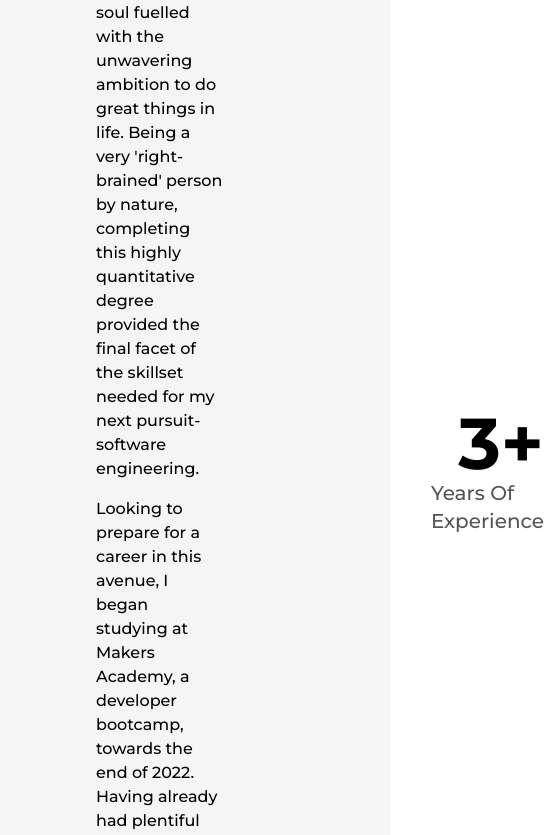
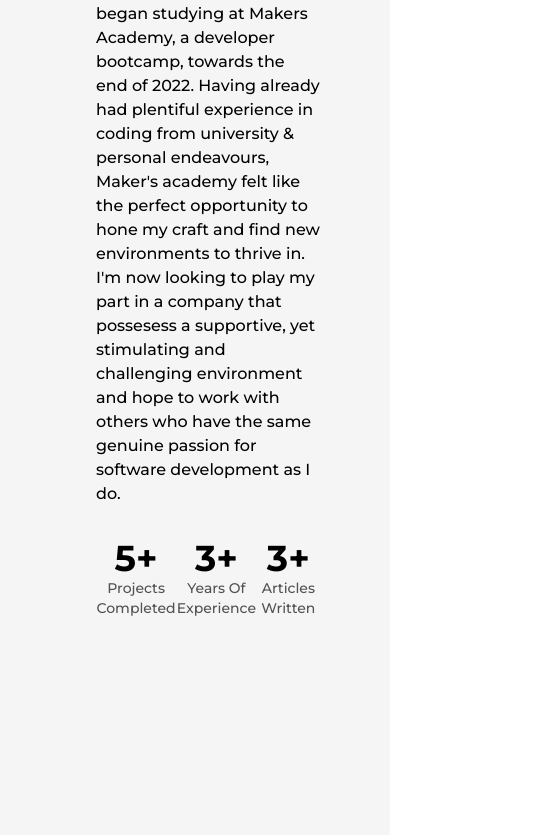
Before and after one commit to forreya/personal-website, a Next.js app: page /about-me in a window 390 px wide. Shown: the part 1157-1992 px from the top of the page, 544 px wide, since content can reach past the window. Built offline with nearby package versions, Linux system fonts and the light colour scheme.

Commit message:
Made paragraph, image & numbers in AboutMe page responsive

```diff
--- a/src/components/Footer.jsx
+++ b/src/components/Footer.jsx
@@ -5,7 +5,7 @@ const Footer = () => {
   return (
     <footer className="w-full border-t-2 border-solid border-dark
     font-medium text-lg sm:text-base h-full p-0">
-      <Layout className="py-8 flex items-center justify-between xl:py-8 lg:flex-col lg:py-2 md:py-3">
+      <Layout className="py-8 flex items-center justify-between xl:!py-8 lg:flex-col lg:!py-2 md:!py-3">
           <span className="">Hello there</span>
           <Link href="/" className="my-2">Made by Ryan Lai</Link>
           <Link href="/">This is my website</Link>
--- a/src/pages/about-me.js
+++ b/src/pages/about-me.js
@@ -42,9 +42,9 @@ const AboutMe = () => {
       </Head>
       <main>
         <Layout className='pt-16 flex w-full flex-col items-center justify-center'>
-          <AnimatedText text="All About Me" className='mb-16'/>
-          <div className='grid w-full grid-cols-8 gap-16'>
-            <div className='col-span-3 flex flex-col items-start justify-start'>
+          <AnimatedText text="All About Me" className='mb-16 lg:!text-7xl sm:!text-6xl xs:!text-4xl sm:mb-8'/>
+          <div className='grid w-full grid-cols-8 gap-16 sm:gap-8'>
+            <div className='col-span-3 flex flex-col items-start justify-start xl:col-span-4 md:order-2 md:!col-span-8'>
               <h2 className='mb-4 text-lg font-bold uppercase text-dark/75'>Biography</h2>
               <p className='my-4 font-medium'>
                 I'm Ryan- junior developer, bedroom artist and basketball fiend. After a uninspiring 3 years pursuing a Physics degree at UCL, I graduated in the summer of 2022 with the newfound exhilaration of finally being able to steer my life into a new direction. Intrinsically I've always been a hardworking and independent soul fuelled with the unwavering ambition to do great things in life. Being a very 'right-brained' person by nature, completing this highly quantitative degree provided the final facet of the skillset needed for my next pursuit- software engineering.
@@ -54,7 +54,7 @@ const AboutMe = () => {
               </p>
             </div>
 
-            <div className='col-span-3 relative z-0 h-max rounded-2xl border-2 border-solid border-dark bg-light'>
+            <div className='col-span-3 relative z-0 h-max rounded-2xl border-2 border-solid border-dark bg-light xl:col-span-4 md:order-1 md:!col-span-8'>
               <div className='absolute top-0 -z-10 -right-4 w-[102%] h-[103%] rounded-[2rem] bg-dark' />
               <img src={"https://img.freepik.com/premium-vector/man-avatar-profile-round-icon_24640-14044.jpg?w=360"} alt="image" className="picture w-full h-auto rounded-2xl"
               priority
@@ -64,28 +64,28 @@ const AboutMe = () => {
               />
             </div>
 
-            <div className='col-span-2 flex flex-col items-end justify-between'>
-              <div className='flex flex-col items-end justify-center'>
-                <span className='inline-block text-7xl font-bold'>
+            <div className='col-span-2 flex flex-col items-end justify-between xl:col-span-8 xl:flex-row xl:items-center md:order-3'>
+              <div className='flex flex-col items-end justify-center xl:!items-center'>
+                <span className='inline-block text-7xl font-bold md:text-6xl sm:text-5xl xs:text-4xl'>
                   <AnimatedNumber value={5} />+
                 </span>
-                <h2 className='text-xl font-medium capitalize text-dark/75'>
+                <h2 className='text-xl font-medium capitalize text-dark/75 xl:text-center md:text-lg sm:text-base xs:text-sm'>
                   Projects Completed
                 </h2>
               </div>
-              <div className='flex flex-col items-end justify-center'>
-                <span className='inline-block text-7xl font-bold'>
+              <div className='flex flex-col items-end justify-center xl:!items-center'>
+                <span className='inline-block text-7xl font-bold md:text-6xl sm:text-5xl xs:text-4xl'>
                 <AnimatedNumber value={3} />+
                 </span>
-                <h2 className='text-xl font-medium capitalize text-dark/75'>
+                <h2 className='text-xl font-medium capitalize text-dark/75 xl:text-center md:text-lg sm:text-base xs:text-sm'>
                   Years of Experience
                 </h2>
               </div>
-              <div className='flex flex-col items-end justify-center'>
-                <span className='inline-block text-7xl font-bold'>
+              <div className='flex flex-col items-end justify-center xl:!items-center'>
+                <span className='inline-block text-7xl font-bold md:text-6xl sm:text-5xl xs:text-4xl'>
                 <AnimatedNumber value={3} />+
                 </span>
-                <h2 className='text-xl font-medium capitalize text-dark/75'>
+                <h2 className='text-xl font-medium capitalize text-dark/75 xl:text-center md:text-lg sm:text-base xs:text-sm'>
                   Articles Written
                 </h2>
               </div>
```
